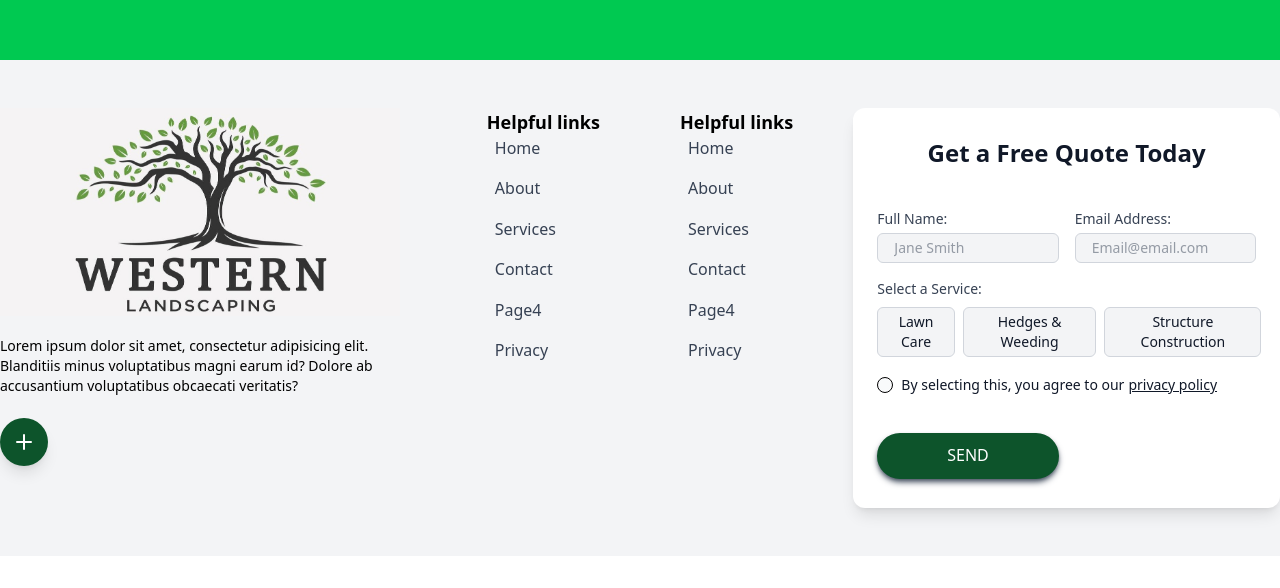
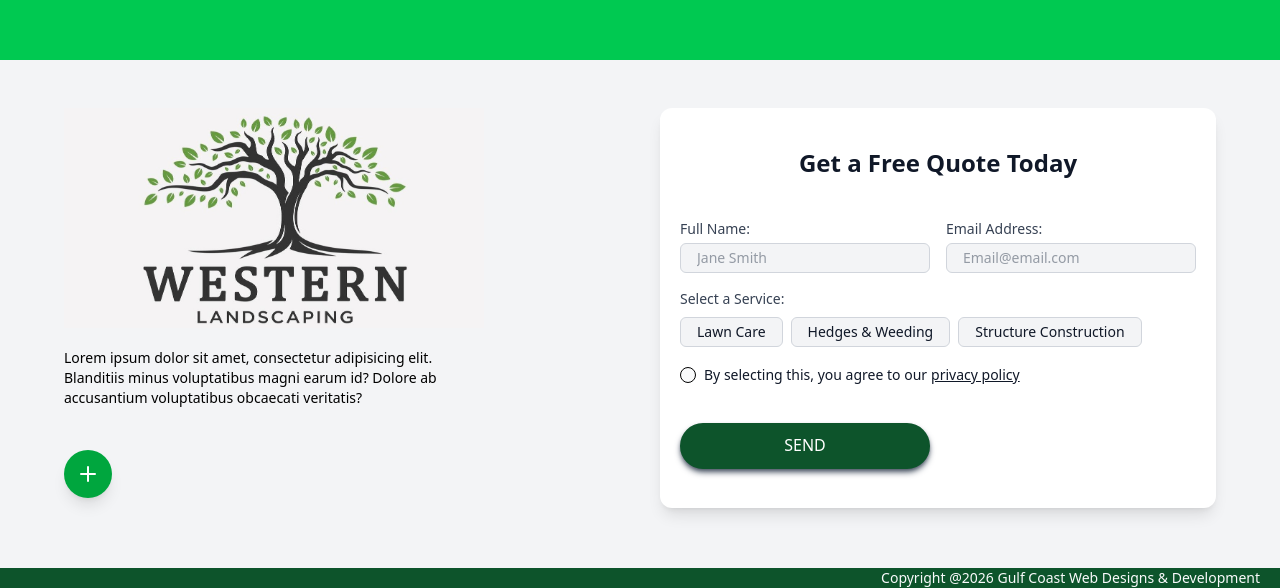
Before and after one commit to britt-young/standard-1, a React (Vite) app: page /page-4 in a window 1280 px wide. Shown: the part 897-1485 px from the top of the page. Before the commit the page ends 1453 px from the top, so only its background shows below. Built offline with nearby package versions, Linux system fonts and the light colour scheme.

Commit message:
copyright

```diff
--- a/src/Components/ContactForm.jsx
+++ b/src/Components/ContactForm.jsx
@@ -79,7 +79,7 @@ const ContactForm = () => {
               name="name"
               required
               placeholder="Jane Smith"
-              className="mt-1 px-4 py-2 rounded-md border border-gray-300 bg-gray-100 focus:outline-none focus:ring-2 focus:ring-green-500"
+              className="mt-1 px-4 py-2 rounded-md border border-gray-300 bg-gray-100 focus:outline-none focus:ring-2 focus:ring-green-600"
             />
           </label>
 
@@ -91,7 +91,7 @@ const ContactForm = () => {
               name="email"
               required
               placeholder="Email@email.com"
-              className="mt-1 px-4 py-2 rounded-md border border-gray-300 bg-gray-100 focus:outline-none focus:ring-2 focus:ring-green-500"
+              className="mt-1 px-4 py-2 rounded-md border border-gray-300 bg-gray-100 focus:outline-none focus:ring-2 focus:ring-green-600"
             />
           </label>
 
@@ -111,7 +111,7 @@ const ContactForm = () => {
                   className={`px-4 py-2 rounded-md border transition-all duration-200 focus:outline-none cursor-pointer
                     ${
                       selectedService === service
-                        ? "bg-green-500 text-white border-green-500"
+                        ? "bg-green-900 text-white border-green-900"
                         : "bg-gray-100 text-gray-900 border-gray-300 hover:bg-gray-200"
                     }`}
                 >
@@ -159,7 +159,7 @@ const ContactForm = () => {
           {/* Submit Button */}
           <button
             type="submit"
-            className="mt-5 self-start bg-green-600 w-full rounded-full border-2 border-green-600 px-8 py-4 text-center text-white uppercase shadow-md shadow-gray-600 hover:bg-transparent hover:text-black transition duration-500 cursor-pointer"
+            className="mt-5 self-start bg-green-900 w-full rounded-full border-2 border-green-900 px-8 py-4 text-center text-white uppercase shadow-md shadow-gray-600 hover:bg-transparent hover:text-black transition duration-500 cursor-pointer"
           >
             Send
           </button>
--- /dev/null
+++ b/src/Components/Copyright.jsx
@@ -0,0 +1,53 @@
+import { Link } from "react-router-dom";
+import { IoMdArrowDropright } from "react-icons/io";
+
+const pages = [
+  { title: "Homepage", path: "/" },
+  { title: "About Us", path: "/about" },
+  { title: "Our Services", path: "/services" },
+  { title: "Contact Us", path: "/contact" },
+  { title: "Page4", path: "/page-4" },
+  { title: "Privacy Policy | Terms & Conditions", path: "/privacy" },
+];
+
+const Copyright = () => {
+  return (
+    <div className="bg-green-900">
+      <div className="flex flex-row justify-end px-5 items-center relative z-0 text-gray-50">
+        <p>Copyright @2026 Gulf Coast Web Designs & Development</p>
+      </div>
+    </div>
+  );
+};
+
+export default Copyright;
+
+// {
+//   /* links */
+// }
+// <div className="w-1/3 flex flex-col items-center justify-start">
+//   <h3 className="uppercase mb-4">Site Map</h3>
+//   <ul className="gap-1">
+//     {pages.map(({ title, path }) => (
+//       <li key={title}>
+//         <Link
+//           to={path}
+//           className="-ml-4 group inline-flex items-center gap-0 text-gray-700 transition-all duration-300 hover:text-gray-900"
+//         >
+//           {/* Arrow */}
+//           <span
+//             className="opacity-0 -translate-x-1 transition-all duration-300 group-hover:opacity-100 group-hover:translate-x-2"
+//             aria-hidden
+//           >
+//             <IoMdArrowDropright style={{ color: "#14B004" }} size={24} />
+//           </span>
+
+//           {/* Text */}
+//           <span className="transition-transform duration-300 group-hover:translate-x-2">
+//             {title}
+//           </span>
+//         </Link>
+//       </li>
+//     ))}
+//   </ul>
+// </div>;
--- a/src/Components/Footer.jsx
+++ b/src/Components/Footer.jsx
@@ -1,98 +1,40 @@
 import logo from "../assets/imgs/nav-logo.jpg";
-import { Link } from "react-router-dom";
-import { IoMdArrowDropright } from "react-icons/io";
+
 import SpeedDialBtn from "./SpeedDialBtn";
-import ContactForm from "./ContactForm";
+import Copyright from "./Copyright";
+
 import FooterContact from "./FooterContact";
 
-const pages = [
-  { title: "Home", path: "/" },
-  { title: "About", path: "/about" },
-  { title: "Services", path: "/services" },
-  { title: "Contact", path: "/contact" },
-  { title: "Page4", path: "/page-4" },
-  { title: "Privacy", path: "/privacy" },
-];
+
 
 const Footer = () => {
   return (
     <div className="w-full h-full bg-gray-100">
-      <div className="flex flex-col lg:flex-row max-w-7xl mx-auto py-12 px-5 lg:px-0">
-        <div className="flex flex-col w-1/3">
+      <div className="flex flex-col lg:flex-row max-w-6xl gap-10 mx-auto py-12 px-5 lg:px-0">
+        <div className="flex flex-col w-1/2">
           <img
             src={logo}
             alt="business logo"
-            className="lg:h-52 flex-initial w-100"
+            className="lg:h-55 flex-initial w-105"
           />
-          <p className="text-left mt-5">
+          <p className="text-left my-5 w-105">
             Lorem ipsum dolor sit amet, consectetur adipisicing elit. Blanditiis
             minus voluptatibus magni earum id? Dolore ab accusantium
             voluptatibus obcaecati veritatis?
           </p>
           <SpeedDialBtn />
         </div>
-        {/* link side */}
-        <div className="w-1/3 flex flex-row items-start justify-center gap-20">
-          <div className="flex flex-col">
-            <h5>Helpful links</h5>
-            <ul className="space-y-2">
-              {pages.map(({ title, path }) => (
-                <li key={title}>
-                  <Link
-                    to={path}
-                    className="-ml-4 group inline-flex items-center gap-0 text-gray-700 transition-all duration-300 hover:text-gray-900"
-                  >
-                    {/* Arrow */}
-                    <span
-                      className="opacity-0 -translate-x-1 transition-all duration-300 group-hover:opacity-100 group-hover:translate-x-2"
-                      aria-hidden
-                    >
-                      <IoMdArrowDropright style={{color: "#14B004"}} size={24} />
-                    </span>
-
-                    {/* Text */}
-                    <span className="transition-transform duration-300 group-hover:translate-x-2">
-                      {title}
-                    </span>
-                  </Link>
-                </li>
-              ))}
-            </ul>
-          </div>
-          <div className="flex flex-col">
-            <h5>Helpful links</h5>
-            <ul className="space-y-2">
-              {pages.map(({ title, path }) => (
-                <li key={title}>
-                  <Link
-                    to={path}
-                    className="-ml-4 group inline-flex items-center gap-0 text-gray-700 transition-all duration-300 hover:text-gray-900"
-                  >
-                    {/* Arrow */}
-                    <span
-                      className="opacity-0 -translate-x-1 transition-all duration-300 group-hover:opacity-100 group-hover:translate-x-2"
-                      aria-hidden
-                    >
-                      <IoMdArrowDropright style={{color: "#14B004"}} size={24} />
-                    </span>
-
-                    {/* Text */}
-                    <span className="transition-transform duration-300 group-hover:translate-x-2">
-                      {title}
-                    </span>
-                  </Link>
-                </li>
-              ))}
-            </ul>
-          </div>
-        </div>
-        {/* form */}
-        <div className="w-1/3 flex items-center justify-center mx-auto my-auto">
+        <div className="w-1/2">
           <FooterContact />
         </div>
       </div>
+      <Copyright />
     </div>
   );
 };
 
 export default Footer;
+
+{
+  /* link side */
+}
--- a/src/Components/FooterContact.jsx
+++ b/src/Components/FooterContact.jsx
@@ -48,7 +48,7 @@ const FooterContact = () => {
   }
   return (
     <RippleProvider>
-      <div className="flex flex-col items-center justify-center mx-auto bg-white rounded-xl p-6 shadow-lg h-100 hover:scale-105 transition-all duration-500">
+      <div className="flex flex-col items-center justify-center mx-auto bg-white rounded-xl p-5 shadow-lg lg:h-100 hover:scale-105 transition-all duration-500">
         {/* Title */}
         <h2 className="text-center mb-10 text-gray-900 text-2xl font-semibold">
           Get a Free Quote Today
@@ -99,7 +99,7 @@ const FooterContact = () => {
             {/* Hidden input for Netlify */}
             <input type="hidden" name="service" value={selectedService} />
             <span className="mb-2 font-medium text-sm">Select a Service:</span>
-            <div className="flex flex-row gap-2 w-96">
+            <div className="flex flex-row gap-2 lg:w-120">
               {services.map((service) => (
                 <button
                   key={service}
@@ -107,7 +107,7 @@ const FooterContact = () => {
                   name="services"
                   required
                   onClick={() => setSelectedService(service)}
-                  className={`px-1 py-1 text-sm rounded-md border transition-all duration-200 focus:outline-none cursor-pointer
+                  className={`px-4 py-1 text-sm rounded-md border transition-all duration-200 focus:outline-none cursor-pointer
                     ${
                       selectedService === service
                         ? "bg-green-900 text-white border-green-900"
--- a/src/Components/SpeedDialBtn.jsx
+++ b/src/Components/SpeedDialBtn.jsx
@@ -32,7 +32,7 @@ const SpeedDialBtn = () => {
       {/* Main button */}
       <button
         onClick={() => setOpen(!open)}
-        className="flex h-12 w-12 items-center justify-center rounded-full bg-green-900 text-white shadow-lg transition-all duration-300 hover:scale-105 cursor-pointer"
+        className="flex h-12 w-12 items-center justify-center rounded-full bg-green-600 text-white shadow-lg transition-all duration-300 hover:scale-105 cursor-pointer"
         aria-expanded={open}
         aria-label="Quick actions"
       >
--- a/vite.config.js
+++ b/vite.config.js
@@ -1,6 +1,7 @@
 import { defineConfig } from 'vite'
 import react from '@vitejs/plugin-react'
 import tailwindcss from '@tailwindcss/vite'
+
 
 // https://vite.dev/config/
 export default defineConfig({
```
